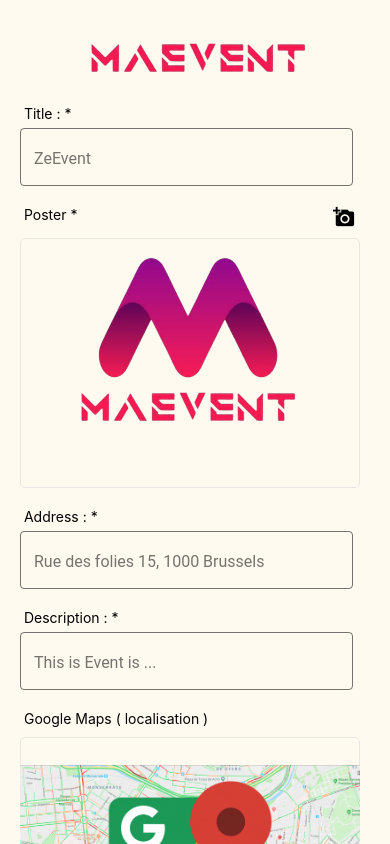
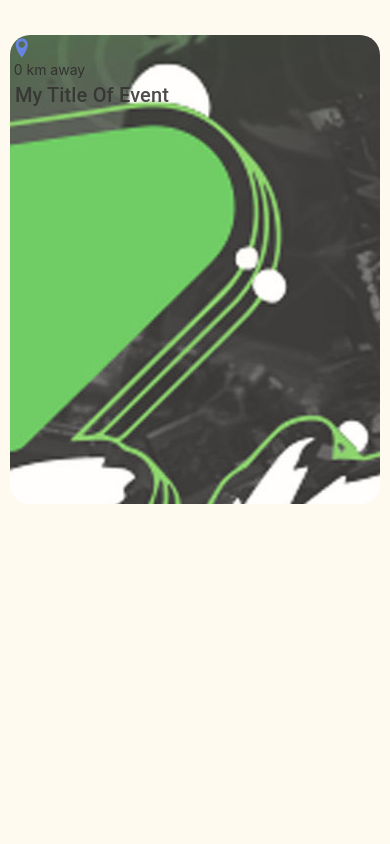
Before and after one commit to Moumou-coder/Maevent, a React Native app: screen / in a window 390 px wide. Built offline with nearby package versions, Linux system fonts and the light colour scheme.

Commit message:
details event v0.1

```diff
--- a/App.js
+++ b/App.js
@@ -12,6 +12,7 @@ import HomeScreen from "./screen/HomeScreen";
 import ProfileScreen from "./screen/ProfileScreen";
 import SettingScreen from "./screen/SettingScreen";
 import AddEventScreen from "./screen/AddEventScreen";
+import DetailsEventScreen from "./screen/DetailsEventScreen";
 
 
 
@@ -21,7 +22,8 @@ import AddEventScreen from "./screen/AddEventScreen";
 // let content = <HomeScreen />
 // let content = <ProfileScreen/>
 // let content = <SettingScreen/>
-let content = <AddEventScreen/>
+// let content = <AddEventScreen/>
+let content = <DetailsEventScreen/>
 
 export default function App() {
   return (
--- a/screen/AddEventScreen.js
+++ b/screen/AddEventScreen.js
@@ -15,7 +15,7 @@ import MyButton from "../components/MyButton";
 import colors from "../constants/colors";
 
 const deviceWidth = Dimensions.get('window').width
-console.log(deviceWidth)
+// console.log(deviceWidth)
 
 const AddEventScreen = props => {
     return (
@@ -36,6 +36,7 @@ const AddEventScreen = props => {
                                 required
                             />
                         </View>
+                        {/*TODO: ajouter image picker*/}
                         <View style={styles.inputContainer}>
                             <View style={{flexDirection: 'row', justifyContent: 'space-between'}}>
                                 <Text> Poster *</Text>
@@ -71,6 +72,7 @@ const AddEventScreen = props => {
                                 required
                             />
                         </View>
+                        {/*TODO: ajouter google maps - l'endroit apparait quand on rajoute une adresse dans la input adress (dynamiquement)*/}
                         <View style={styles.inputContainer}>
                             <Text> Google Maps ( localisation )</Text>
                             <View style={styles.poster}>
@@ -78,11 +80,12 @@ const AddEventScreen = props => {
                             </View>
                         </View>
                     </View>
+                    {/*TODO: ajouter la vérification du formulaire & la validation */}
                     <View style={styles.buttonsContainer}>
-                        <View style={{marginRight: 15}}>
+                        <View style={{marginRight: 20}}>
                             <MyButton style={styles.buttonSubmit}> Valider </MyButton>
                         </View>
-                        <View style={{marginLeft: 15}}>
+                        <View style={{marginLeft: 20}}>
                             <MyButton style={styles.buttonCancel}> Annuler </MyButton>
                         </View>
                     </View>
@@ -96,6 +99,7 @@ const styles = StyleSheet.create({
     container: {
         alignItems: 'center',
         marginTop: 40,
+        marginBottom: 70
     },
     imageContainer: {
         marginBottom: 30
@@ -123,14 +127,15 @@ const styles = StyleSheet.create({
     buttonsContainer: {
         flexDirection: 'row',
         alignItems: 'baseline',
-        marginBottom: 15
     },
     buttonCancel: {
         backgroundColor: colors.danger,
-        width: 150
+        width: 150,
+        marginBottom: 10
     },
     buttonSubmit: {
-        width: 150
+        width: 150,
+        marginBottom: 10
     }
 });
 
--- a/screen/DetailsEventScreen.js
+++ b/screen/DetailsEventScreen.js
@@ -1,20 +1,52 @@
-import React from 'react';
-import {StyleSheet,Text,View} from 'react-native';
+import React, {useState} from 'react';
+import {Dimensions, Image, ImageBackground, ScrollView, StyleSheet, Text, View} from 'react-native';
+import {Entypo, MaterialCommunityIcons, MaterialIcons} from '@expo/vector-icons';
+import {Title} from "react-native-paper";
 
 
+const deviceWidth = Dimensions.get('window').width
+const deviceHeight = Dimensions.get('window').height
+
 const DetailsEventScreen = props => {
-    return(
-        <View style={styles.container}>
-            <Text> Details event screen </Text>
+    return (
+        <View style={styles.screenContainer}>
+            <View style={styles.posterContainer}>
+                <ImageBackground source={require('../assets/zevent.jpg')} style={styles.posterEvent}>
+                    <View style={styles.contentPosterContainer}>
+                        <View>
+                            <Entypo name="location-pin" size={24} color='#4169e1'/>
+                            <Text> 0 km away</Text>
+                        </View>
+                        <Title> My Title Of Event </Title>
+                    </View>
+                </ImageBackground>
+            </View>
         </View>
     );
 }
 
 const styles = StyleSheet.create({
-    container: {
+    screenContainer: {
         flex: 1,
+        width: deviceWidth,
         alignItems: 'center',
-        justifyContent: 'center',
+        marginTop: 35,
+    },
+    posterContainer: {
+        width: '95%',
+        borderRadius: 20,
+        height: deviceHeight / 1.8
+    },
+    posterEvent: {
+        flex: 1,
+        width: '100%',
+        borderRadius: 20,
+        resizeMode: 'contain',
+        overflow: 'hidden',
+        opacity: 0.8
+    },
+    contentPosterContainer:{
+
     }
 });
 
```
